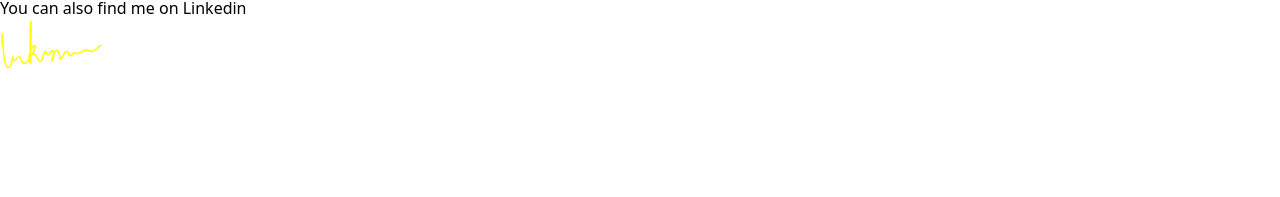
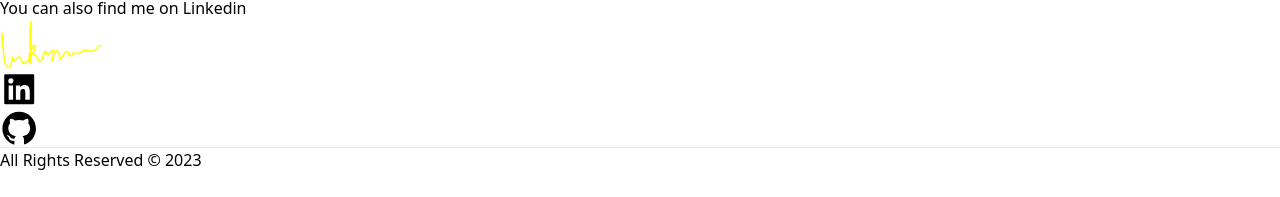
Before and after one commit to Vikram0118/Portfilo2.0, a React (Vite) app: page / in a window 1280 px wide. Shown: the part 6220-6417 px from the top of the page. After the commit the page ends 6392 px from the top, so only its background shows below. Built offline with nearby package versions, Linux system fonts and the light colour scheme.

Commit message:
footer change and image events updated

```diff
--- a/src/components/Email.jsx
+++ /dev/null
@@ -1,9 +0,0 @@
-import React from 'react'
-
-const Email = () => {
-  return (
-    <div>Email</div>
-  )
-}
-
-export default Email
--- a/src/components/Footer.jsx
+++ b/src/components/Footer.jsx
@@ -1,24 +1,65 @@
-import React from 'react'
-import {socialLinks} from '../constants'
-import {socialLinkVariants} from '../utils/motion'
-import {motion} from 'framer-motion'
+import React, {useEffect, useRef} from 'react'
+import {
+    AiFillLinkedin,
+    AiFillGithub
+  } from 'react-icons/ai';
+import {motion, useInView, useAnimation} from 'framer-motion'
 
 
 const Footer = () => {
+
+    const mainControls = useAnimation();
+
+    const ref = useRef(null);
+    const isInView = useInView(ref, { once: true });
+
+    useEffect(() => {
+      if (isInView) {
+        mainControls.start("visible");
+      } else {
+        mainControls.start("hidden");
+      }
+    }, [isInView, mainControls]);
+
   return (
     <div className='max-w-6xl mx-auto py-6 mt-10'>
         <div className='flex items-center justify-between px-10'>
-                <svg width="103" height="50" viewBox="0 0 103 50" fill="none" xmlns="http://www.w3.org/2000/svg">
-                    <path  d="M3.49978 28.5301C1.27965 24.4069 2.0961 9.85438 2.29757 14.5329C2.6823 23.4668 3.17194 32.7868 4.78434 41.5922C5.64206 46.2763 9.19514 50.9144 11.2187 43.9852C11.476 43.104 12.7231 35.1768 12.8812 37.548C13.0479 40.0489 13.5466 42.5998 15.8085 39.5061C22.8161 29.9217 19.6499 49.0323 27.1027 41.8935C29.5961 39.5051 30.1984 36.4879 30.442 33.1627C31.1514 23.4806 31.3224 13.6135 31.1525 3.91217C31.0712 -0.73112 30.6924 3.10198 30.5841 4.34132C30.164 9.15187 30.0473 13.9838 29.993 18.8102C29.905 26.628 32.1793 49.6692 29.6747 42.263C28.5625 38.9744 29.3337 34.3951 30.2743 31.2045C30.5128 30.3956 35.1799 22.1844 35.4098 27.0835C35.5225 29.4844 30.7403 34.6411 33.0226 33.8874C35.642 33.0223 37.3467 38.3631 38.2718 39.8386C42.8788 47.1874 43.219 28.7 45.9139 31.6052C46.3371 32.0615 47.159 35.0291 47.8777 34.7997C48.8441 34.4911 52.2768 29.134 53.0758 31.0055C54.1927 33.6217 53.6604 38.2552 52.2175 40.6771C50.8888 42.9073 53.0407 35.5047 54.0193 33.1001C55.917 28.4376 58.0441 30.19 59.2771 34.2597C59.415 34.7151 59.8126 40.1328 60.573 39.256C62.9014 36.5717 66.4902 26.3939 68.883 34.4984C70.3585 39.4959 72.5295 30.6204 75.8602 33.1683C77.6232 34.517 79.9725 32.6791 81.5073 31.7814C85.7403 29.3055 86.279 29.9549 90.6301 31.2983C94.9561 32.6339 99.4182 24.4673 101.157 25.4607" stroke="yellow" strokeWidth="1.5" strokeLinecap="round"/>
-                </svg>
+            <svg width="103" height="50" viewBox="0 0 103 50" fill="none" xmlns="http://www.w3.org/2000/svg">
+                <path  d="M3.49978 28.5301C1.27965 24.4069 2.0961 9.85438 2.29757 14.5329C2.6823 23.4668 3.17194 32.7868 4.78434 41.5922C5.64206 46.2763 9.19514 50.9144 11.2187 43.9852C11.476 43.104 12.7231 35.1768 12.8812 37.548C13.0479 40.0489 13.5466 42.5998 15.8085 39.5061C22.8161 29.9217 19.6499 49.0323 27.1027 41.8935C29.5961 39.5051 30.1984 36.4879 30.442 33.1627C31.1514 23.4806 31.3224 13.6135 31.1525 3.91217C31.0712 -0.73112 30.6924 3.10198 30.5841 4.34132C30.164 9.15187 30.0473 13.9838 29.993 18.8102C29.905 26.628 32.1793 49.6692 29.6747 42.263C28.5625 38.9744 29.3337 34.3951 30.2743 31.2045C30.5128 30.3956 35.1799 22.1844 35.4098 27.0835C35.5225 29.4844 30.7403 34.6411 33.0226 33.8874C35.642 33.0223 37.3467 38.3631 38.2718 39.8386C42.8788 47.1874 43.219 28.7 45.9139 31.6052C46.3371 32.0615 47.159 35.0291 47.8777 34.7997C48.8441 34.4911 52.2768 29.134 53.0758 31.0055C54.1927 33.6217 53.6604 38.2552 52.2175 40.6771C50.8888 42.9073 53.0407 35.5047 54.0193 33.1001C55.917 28.4376 58.0441 30.19 59.2771 34.2597C59.415 34.7151 59.8126 40.1328 60.573 39.256C62.9014 36.5717 66.4902 26.3939 68.883 34.4984C70.3585 39.4959 72.5295 30.6204 75.8602 33.1683C77.6232 34.517 79.9725 32.6791 81.5073 31.7814C85.7403 29.3055 86.279 29.9549 90.6301 31.2983C94.9561 32.6339 99.4182 24.4673 101.157 25.4607" stroke="yellow" strokeWidth="1.5" strokeLinecap="round"/>
+            </svg>
 
-            <ul className='flex items-center justify-start gap-5'>
-            {socialLinks.map((links) => (
-                <motion.li className='w-10 h-10 relative' variants={socialLinkVariants()} whileHover='hover'>
-                    <img src={links.icon} alt="github" className='absolute object-cover w-full h-full  '/>
-                </motion.li>
-            ))}
-            </ul>
+            <div ref={ref} className='flex text-white w-fit gap-2 overflow-hidden'>
+              <motion.span
+                variants={{
+                  initial:{ x: -30, opacity: 0 },
+                  visible:{ x: 0, opacity: 1 },
+                }}
+                initial='initial'
+                animate={mainControls}
+                transition={{ease:'easeInOut', duration: 1 }}
+                className='hover:text-yellow-300'
+              >
+                <a href="https://www.linkedin.com" target="_blank" rel="nofollow">
+                  <AiFillLinkedin size="2.4rem" />
+                </a>
+              </motion.span>
+
+              <motion.span
+                variants={{
+                  initial:{ x: 30, opacity: 0 },
+                  visible:{ x: 0, opacity: 1 },
+                }}
+                initial='initial'
+                animate={mainControls}
+                transition={{ease:'easeInOut', duration: 1 }}
+                className='hover:text-yellow-300'
+              >
+                <a href="https://www.github.com" target="_blank" rel="nofollow">
+                  <AiFillGithub size="2.4rem" />
+                </a>
+              </motion.span>
+
+            </div>
         </div>
         <hr class="my-6 border-gray-200 sm:mx-auto dark:border-gray-700 lg:my-8" />
         <p className='text-lg font-light text-white text-center'>All Rights Reserved © 2023</p>
--- a/src/components/Hero.jsx
+++ b/src/components/Hero.jsx
@@ -57,11 +57,11 @@ const Hero = () => {
           animate={{y:0,x:0,opacity: 1 }}
           transition={{ duration:2.5 }}
           className='relative overflow-hidden'>
-          <img src={Blob} alt="blob" className='z-10 w-[30vw]' />
+          <img src={Blob} alt="blob" className='z-10 w-[30vw] pointer-events-none' />
           <img
             src={Profilepic}
             alt="photo"
-            className='z-20 absolute left-1/2 top-1/2 transform -translate-x-1/2 -translate-y-1/2 w-60 h-60'
+            className='z-20 absolute left-1/2 top-1/2 transform -translate-x-1/2 -translate-y-1/2 w-60 h-60 pointer-events-none'
           />
         </motion.div>
 
--- a/src/components/index.js
+++ b/src/components/index.js
@@ -2,7 +2,6 @@ export {default as Hero} from './Hero'
 export {default as Aboutjson} from './Aboutjson'
 export {default as Loader} from './Loader'
 export {default as Experience} from './Experience'
-export {default as Email} from './Email'
 export {default as Toggle} from './Toggle'
 export {default as Projectcard} from './Projectcard'
 export {default as Footer} from './Footer'
```
